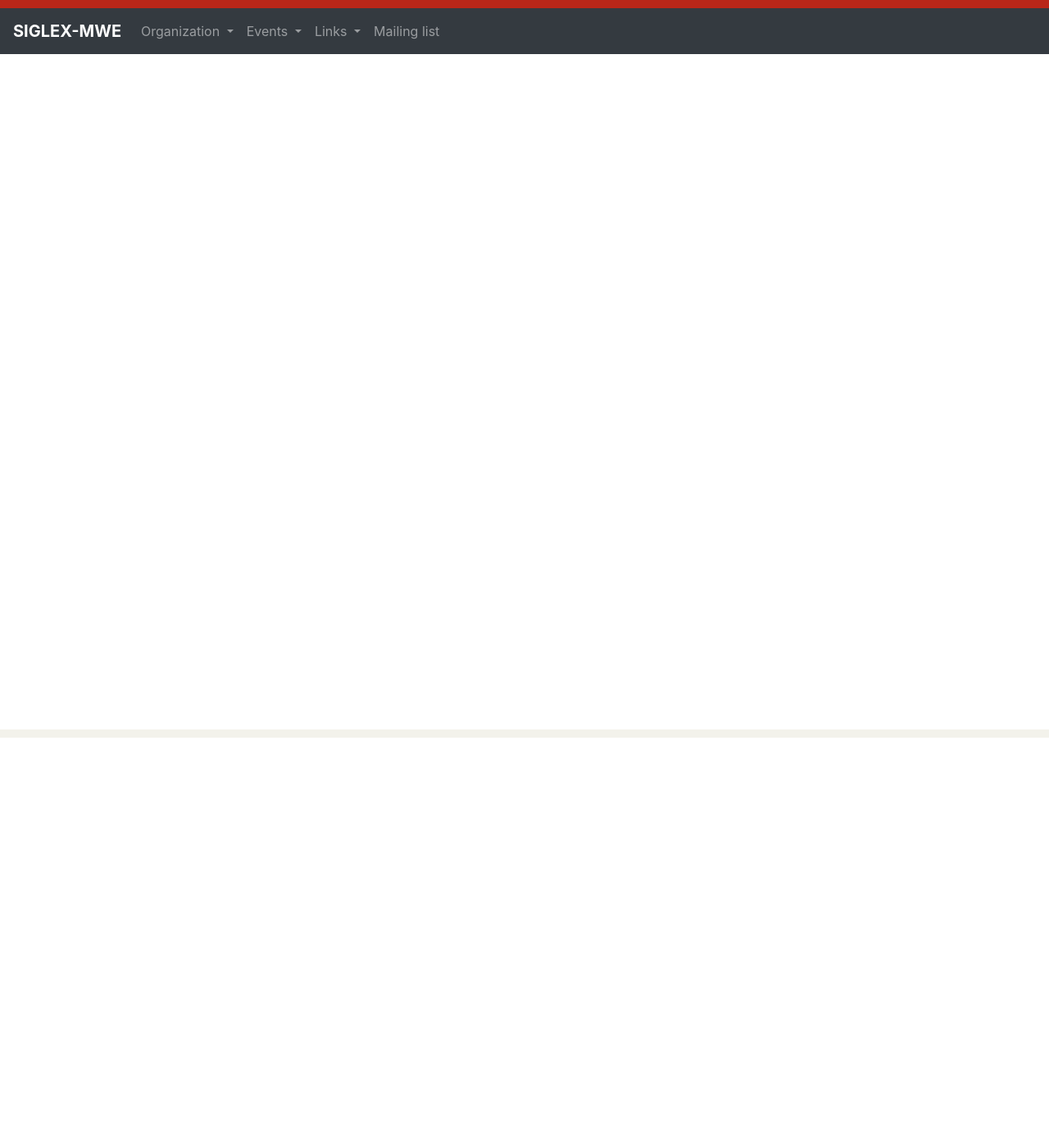
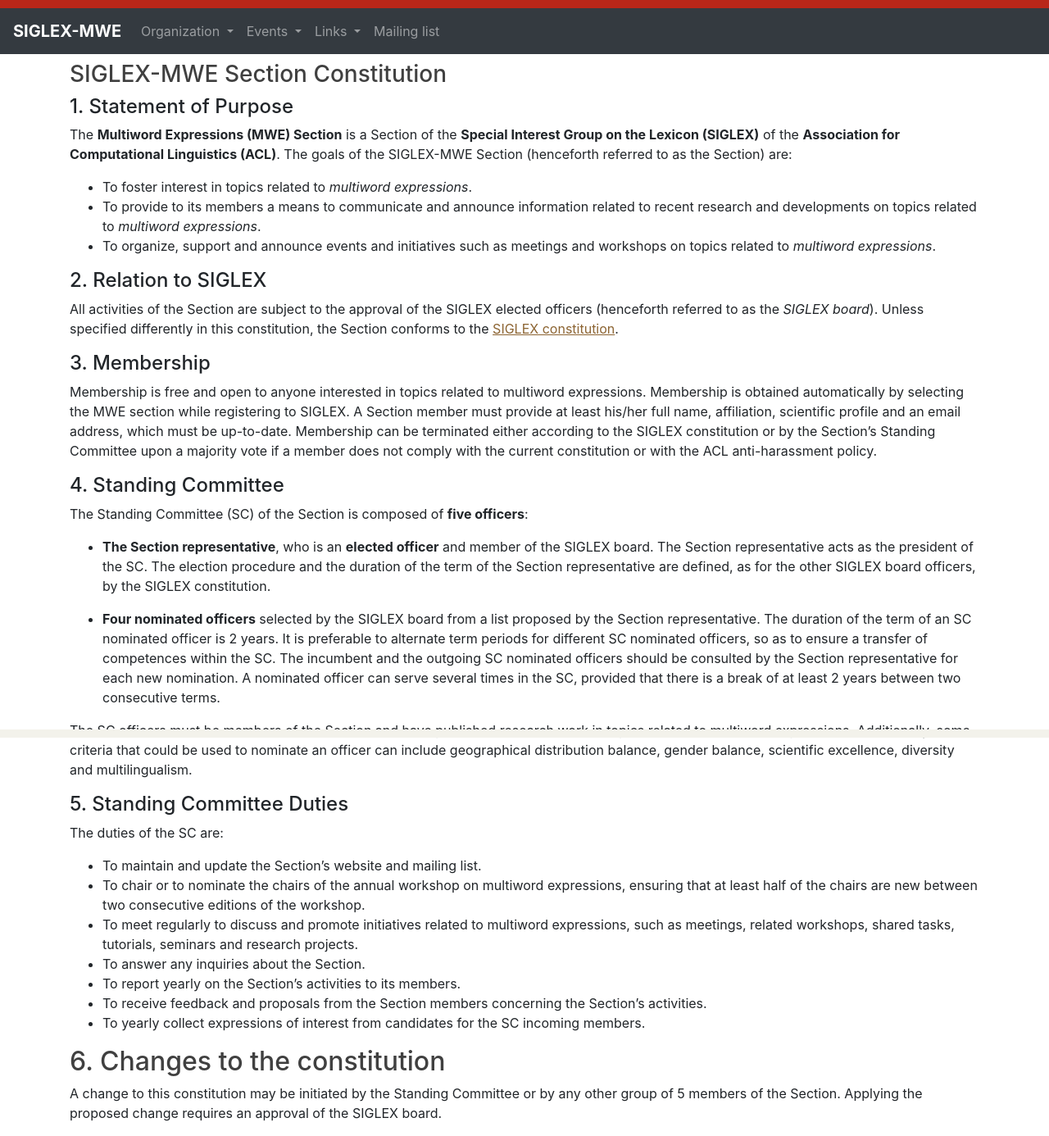
Before and after one commit to multiword/multiword.github.io, a Jekyll site: the page built from organization/constitution.md, in a window 1280 px wide. Shown: the whole page at 82% size. Built offline with Jekyll 4.4.1, drawn with Linux system fonts in a browser that asks for light colours; before the commit the page ends 900 px from its top, so only the background shows below that.

Commit message:
updated organization

```diff
--- a/organization/constitution.md
+++ b/organization/constitution.md
@@ -2,3 +2,51 @@
 title: Home
 layout: default
 ---
+
+### SIGLEX-MWE Section Constitution
+
+#### 1. Statement of Purpose
+
+The **Multiword Expressions (MWE) Section** is a Section of the **Special Interest Group on the Lexicon (SIGLEX)** of the **Association for Computational Linguistics (ACL)**. The goals of the SIGLEX-MWE Section (henceforth referred to as the Section) are:
+
+- To foster interest in topics related to *multiword expressions*.
+- To provide to its members a means to communicate and announce information related to
+recent research and developments on topics related to *multiword expressions*.
+- To organize, support and announce events and initiatives such as meetings and
+workshops on topics related to *multiword expressions*.
+
+#### 2. Relation to SIGLEX
+
+All activities of the Section are subject to the approval of the SIGLEX elected officers (henceforth referred to as the *SIGLEX board*). Unless specified differently in this constitution, the Section conforms to the [SIGLEX constitution](https://siglex.org/constitution.html).
+
+#### 3. Membership
+
+Membership is free and open to anyone interested in topics related to multiword expressions. Membership is obtained automatically by selecting the MWE section while registering to SIGLEX. A Section member must provide at least his/her full name, affiliation, scientific profile and an email address, which must be up-to-date. Membership can be terminated either according to the SIGLEX constitution or by the Section's Standing Committee upon a majority vote if a member does not comply with the current constitution or with the ACL anti-harassment policy.
+
+#### 4. Standing Committee
+
+The Standing Committee (SC) of the Section is composed of **five officers**:
+
+- **The Section representative**, who is an **elected officer** and member of the SIGLEX board. The Section representative acts as the president of the SC. The election procedure and the duration of the term of the Section representative are defined, as for the other SIGLEX board officers, by the SIGLEX constitution.
+
+- **Four nominated officers** selected by the SIGLEX board from a list proposed by the Section representative. The duration of the term of an SC nominated officer is 2 years. It is preferable to alternate term periods for different SC nominated officers, so as to ensure a transfer of competences within the SC. The incumbent and the outgoing SC nominated officers should be consulted by the Section representative for each new nomination. A nominated officer can serve several times in the SC, provided that there is a break of at least 2 years between two consecutive terms.
+
+The SC officers must be members of the Section and have published research work in topics related to multiword expressions. Additionally, some criteria that could be used to nominate an officer can include geographical distribution balance, gender balance, scientific excellence, diversity and multilingualism.
+
+#### 5. Standing Committee Duties
+
+The duties of the SC are:
+
+- To maintain and update the Section's website and mailing list.
+- To chair or to nominate the chairs of the annual workshop on multiword expressions,
+ensuring that at least half of the chairs are new between two consecutive editions of the workshop.
+- To meet regularly to discuss and promote initiatives related to multiword expressions,
+such as meetings, related workshops, shared tasks, tutorials, seminars and research projects.
+- To answer any inquiries about the Section.
+- To report yearly on the Section's activities to its members.
+- To receive feedback and proposals from the Section members concerning the Section's activities.
+- To yearly collect expressions of interest from candidates for the SC incoming members.
+
+## 6. Changes to the constitution
+
+A change to this constitution may be initiated by the Standing Committee or by any other group of 5 members of the Section. Applying the proposed change requires an approval of the SIGLEX board.
```
Also changed, not shown: organization/advisorycommittee.md (+11 -8 lines), organization/members.md (+2 -0 lines), organization/standingcommittee.md (+9 -6 lines).
